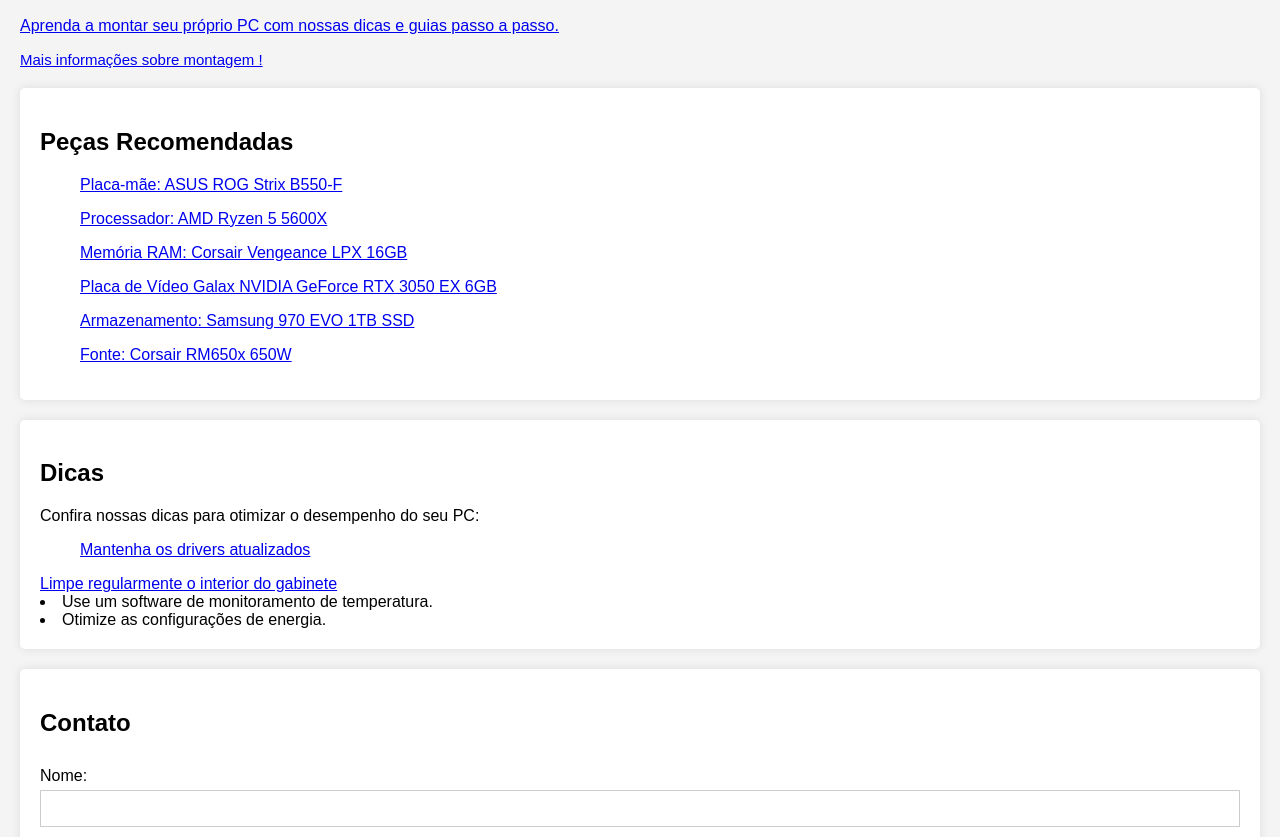
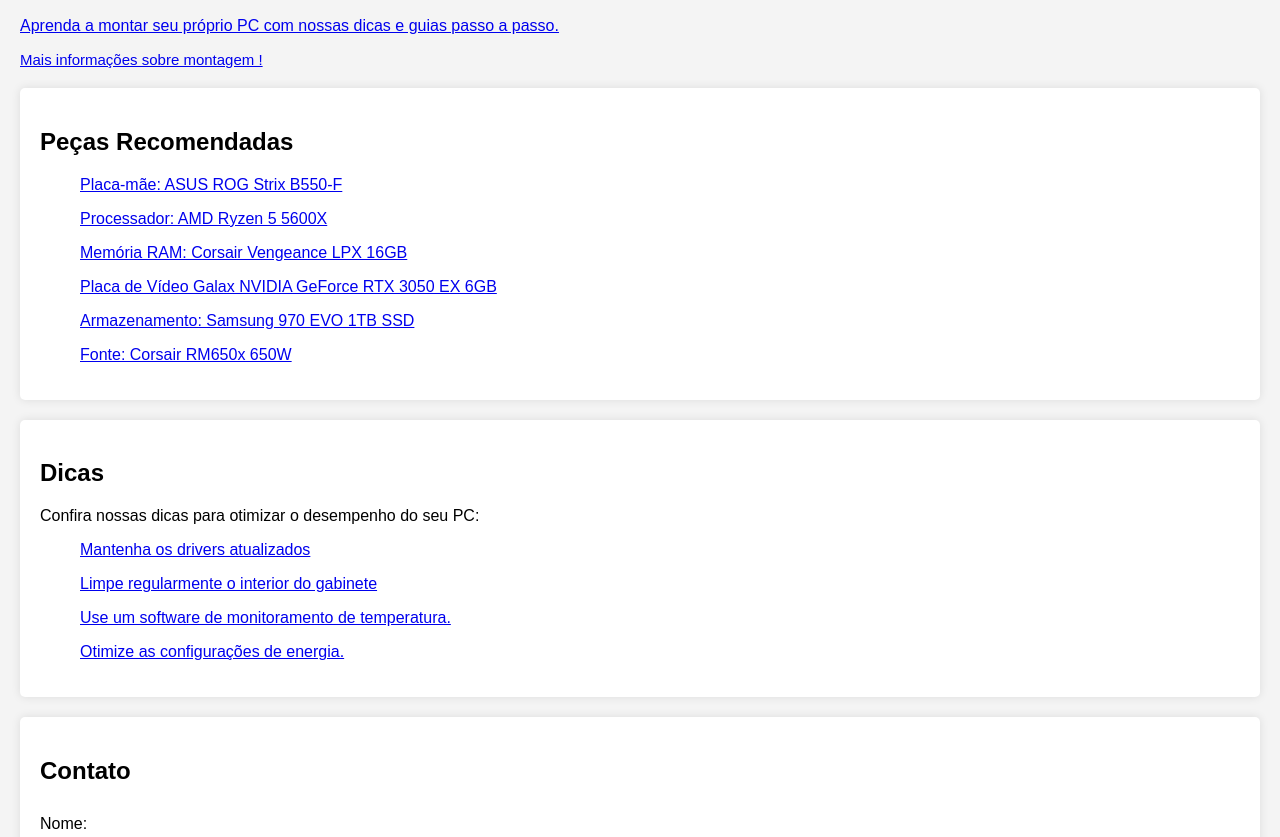
Before and after one commit to dkzmf144/Adryan144, a plain HTML site: page index.html in a window 1280 px wide. Shown: the part 223-1060 px from the top of the page. Drawn offline with Linux system fonts and the light colour scheme.

Commit message:
Update index.html

```diff
--- a/index.html
+++ b/index.html
@@ -94,10 +94,15 @@
                 <ul>
                     <a href="https://www.youtube.com/watch?v=1ltoPMRSDX0="target=" _blank">Mantenha os drivers atualizados </a>
                 </ul>
+                <ul>
                 <a href="https://www.youtube.com/watch?v=Hb_8npj0G_o="target=" _blank"> Limpe regularmente o interior do gabinete</a>
-                <li>Use um software de monitoramento de temperatura.</li>
-                <li>Otimize as configurações de energia.</li>
-
+            </ul>
+                <ul>
+                <a href="https://www.youtube.com/watch?v=15ahGwXHiks="target=" _blank">Use um software de monitoramento de temperatura.</a>
+            </ul>
+            <ul>
+                <a href="https://www.youtube.com/watch?v=OaeZt5YLxB4="target=" _blank">Otimize as configurações de energia.</a>
+            </ul>
         </section>
 
         <section id="contato">
```
